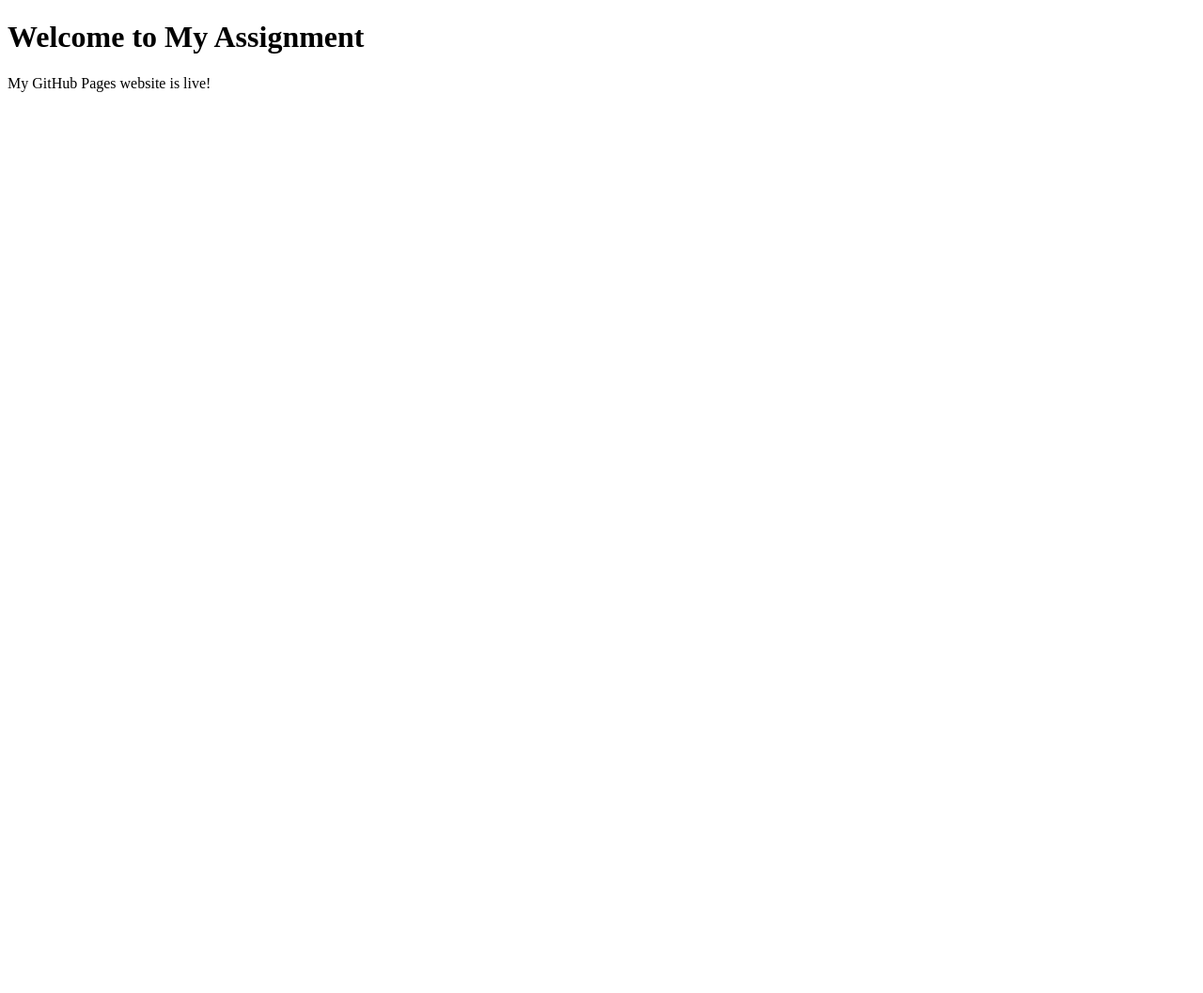
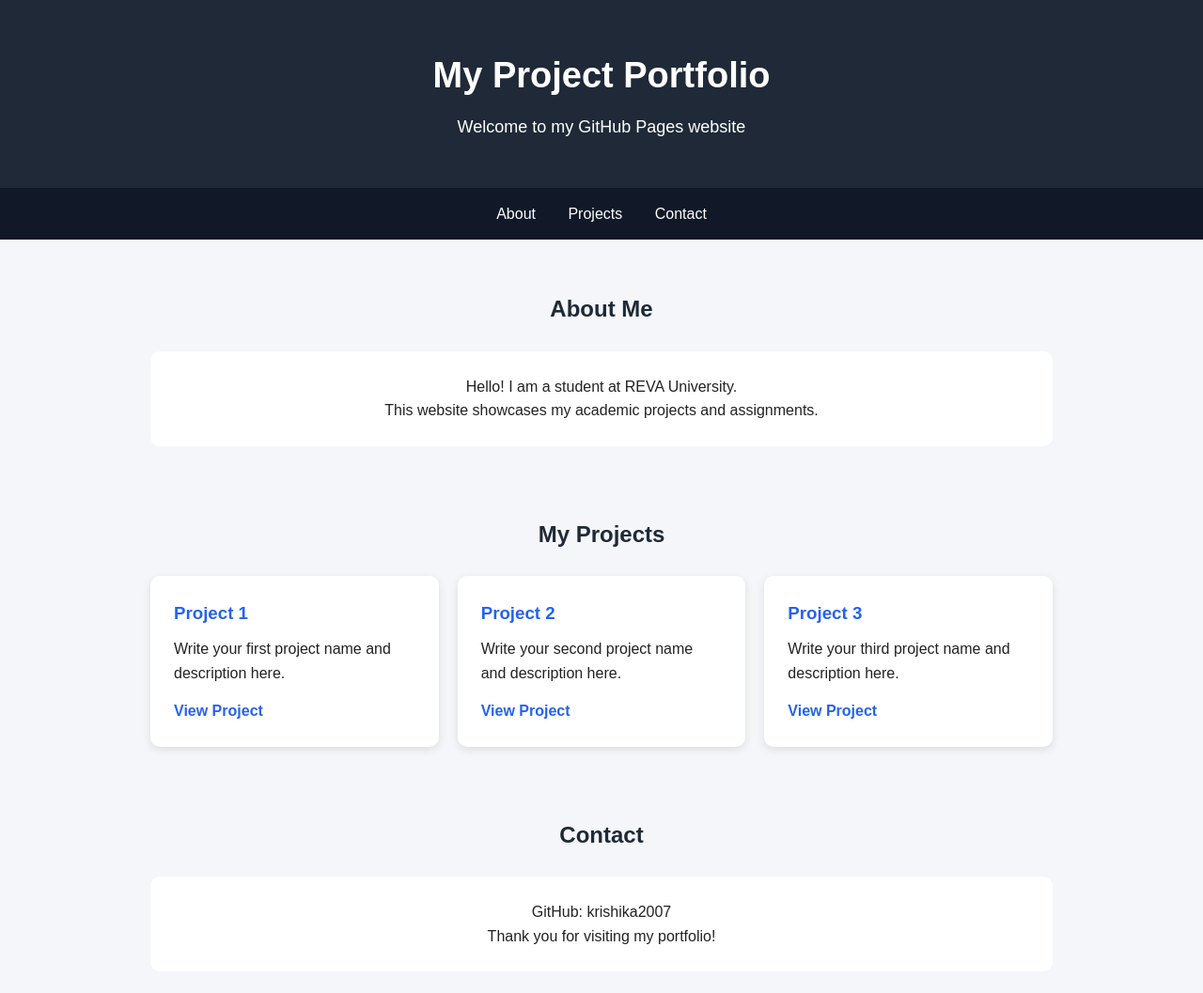
Before and after one commit to krishika2007/R25EH023, a plain HTML site: page index.html in a window 1280 px wide. Shown: the top 1057 px of the page at 94% size. Before the commit the page ends 800 px from the top, so only its background shows below. Drawn offline with Linux system fonts and the light colour scheme.

Commit message:
Update index.html

```diff
--- a/index.html
+++ b/index.html
@@ -2,10 +2,164 @@
 <html lang="en">
 <head>
     <meta charset="UTF-8">
-    <title>My Assignment</title>
+    <meta name="viewport" content="width=device-width, initial-scale=1.0">
+    <title>My Project Portfolio</title>
+
+    <style>
+        * {
+            box-sizing: border-box;
+            margin: 0;
+            padding: 0;
+        }
+
+        body {
+            font-family: Arial, sans-serif;
+            background: #f4f6f9;
+            color: #222;
+            line-height: 1.6;
+        }
+
+        header {
+            background: #1f2937;
+            color: white;
+            text-align: center;
+            padding: 50px 20px;
+        }
+
+        header h1 {
+            font-size: 38px;
+            margin-bottom: 10px;
+        }
+
+        header p {
+            font-size: 18px;
+        }
+
+        nav {
+            background: #111827;
+            text-align: center;
+            padding: 15px;
+        }
+
+        nav a {
+            color: white;
+            text-decoration: none;
+            margin: 0 15px;
+        }
+
+        section {
+            max-width: 1000px;
+            margin: 35px auto;
+            padding: 20px;
+        }
+
+        h2 {
+            text-align: center;
+            margin-bottom: 25px;
+            color: #1f2937;
+        }
+
+        .about {
+            text-align: center;
+            background: white;
+            padding: 25px;
+            border-radius: 10px;
+        }
+
+        .projects {
+            display: grid;
+            grid-template-columns: repeat(auto-fit, minmax(250px, 1fr));
+            gap: 20px;
+        }
+
+        .project-card {
+            background: white;
+            padding: 25px;
+            border-radius: 10px;
+            box-shadow: 0 3px 10px rgba(0,0,0,0.1);
+        }
+
+        .project-card h3 {
+            color: #2563eb;
+            margin-bottom: 10px;
+        }
+
+        .project-card a {
+            display: inline-block;
+            margin-top: 15px;
+            color: #2563eb;
+            text-decoration: none;
+            font-weight: bold;
+        }
+
+        footer {
+            background: #1f2937;
+            color: white;
+            text-align: center;
+            padding: 20px;
+            margin-top: 40px;
+        }
+    </style>
 </head>
+
 <body>
-    <h1>Welcome to My Assignment</h1>
-    <p>My GitHub Pages website is live!</p>
+
+    <header>
+        <h1>My Project Portfolio</h1>
+        <p>Welcome to my GitHub Pages website</p>
+    </header>
+
+    <nav>
+        <a href="#about">About</a>
+        <a href="#projects">Projects</a>
+        <a href="#contact">Contact</a>
+    </nav>
+
+    <section id="about">
+        <h2>About Me</h2>
+        <div class="about">
+            <p>Hello! I am a student at REVA University.</p>
+            <p>This website showcases my academic projects and assignments.</p>
+        </div>
+    </section>
+
+    <section id="projects">
+        <h2>My Projects</h2>
+
+        <div class="projects">
+
+            <div class="project-card">
+                <h3>Project 1</h3>
+                <p>Write your first project name and description here.</p>
+                <a href="#" target="_blank">View Project</a>
+            </div>
+
+            <div class="project-card">
+                <h3>Project 2</h3>
+                <p>Write your second project name and description here.</p>
+                <a href="#" target="_blank">View Project</a>
+            </div>
+
+            <div class="project-card">
+                <h3>Project 3</h3>
+                <p>Write your third project name and description here.</p>
+                <a href="#" target="_blank">View Project</a>
+            </div>
+
+        </div>
+    </section>
+
+    <section id="contact">
+        <h2>Contact</h2>
+        <div class="about">
+            <p>GitHub: krishika2007</p>
+            <p>Thank you for visiting my portfolio!</p>
+        </div>
+    </section>
+
+    <footer>
+        <p>©️ 2026 My Project Portfolio</p>
+    </footer>
+
 </body>
 </html>
```
